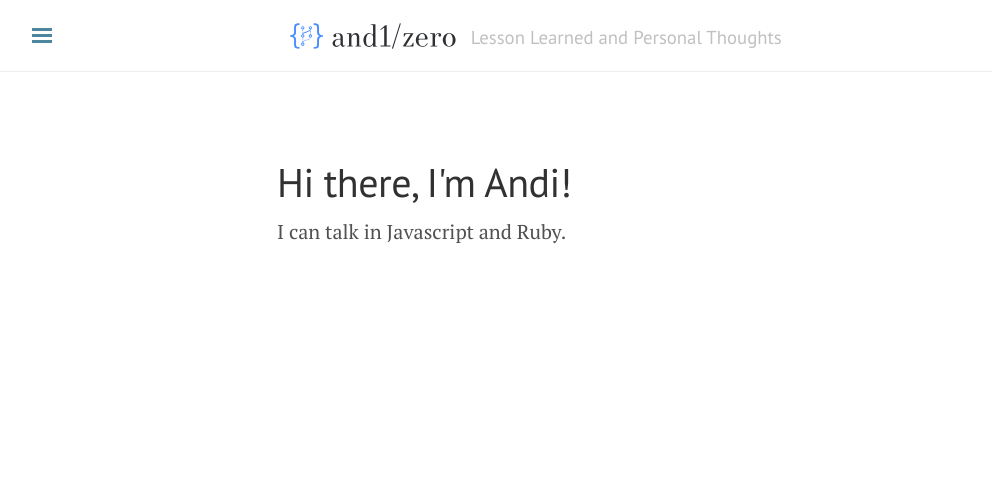
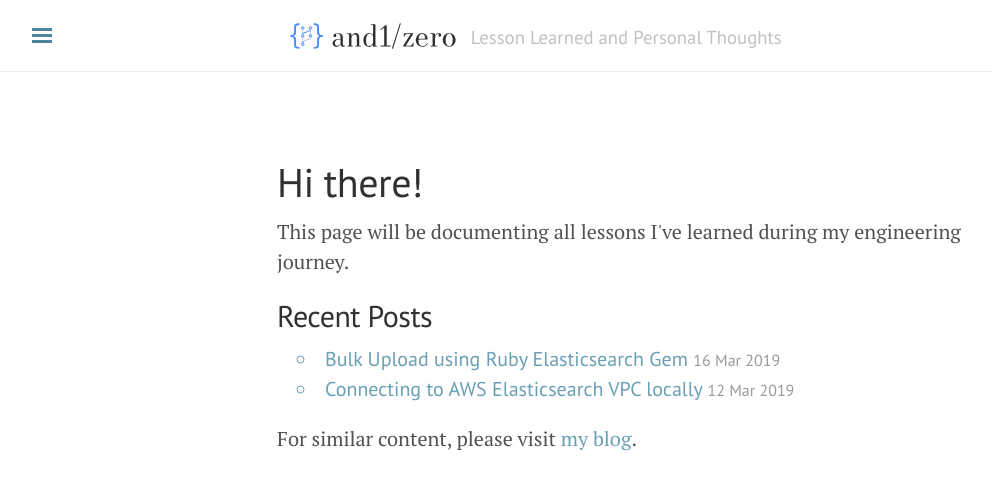
Before and after one commit to and1zero/and1zero.github.io, a Jekyll site: the page built from index.html, in a window 1280 px wide. Shown: the top 490 px of the page, without its empty margins (3-995 px from the left). Built offline with Jekyll 4.4.1, drawn with Linux system fonts in a browser that asks for light colours; nearby versions of some CDN libraries; comment, search, counter and statistics services are not loaded.

Commit message:
Fix an article and add more landing page

```diff
--- a/_config.yml
+++ b/_config.yml
@@ -44,7 +44,7 @@ nav:
     - { Categories: '/blog/categories/' }
     - { Tags: '/blog/tags/' }
   Projects:
-    - https://github.com/and1zero
+    - '/projects/'
     - { GitHub: 'https://github.com/and1zero' }
     - { GitLab: 'https://gitlab.com/and1zero' }
 
--- a/_includes/sidebar.html
+++ b/_includes/sidebar.html
@@ -75,10 +75,4 @@ styles, `#sidebar-checkbox` for behavior. -->
     &copy; {{ site.time | date: '%Y' }} {{ site.author.name }}. This work is liscensed under <a href="http://creativecommons.org/licenses/by-nc/4.0/">CC BY-NC 4.0</a>.
     </p>
   </div>
-
-  <div class="sidebar-item">
-    <p>
-    Powered by <a href="http://jekyllrb.com">jekyll</a> and <a href="http://codinfox.github.io">codinfox-lanyon</a>
-    </p>
-  </div>
 </div>
--- a/index.html
+++ b/index.html
@@ -3,6 +3,23 @@ layout: default
 title: Home
 ---
 <div>
-  <h1>Hi there, I'm Andi!</h1>
-  <p>I can talk in Javascript and Ruby.</p>
+  <h1>Hi there!</h1>
+  <p>This page will be documenting all lessons I've learned during my engineering journey.</p>
+
+  <h2>Recent Posts</h2>
+  <div class="tags-expo">
+    <div class="tags-expo-section">
+      <ul class="tags-expo-posts">
+        {% for post in site.posts limit: 3 %}
+        <a class="post-title" href="{{ site.baseurl }}{{ post.url }}">
+          <li>
+            {{ post.title }}
+            <small class="post-date">{{ post.date | date_to_string }}</small>
+          </li>
+        </a>
+        {% endfor %}
+      </ul>
+    </div>
+    <p>For similar content, please visit <a href="/blog" title="Blog">my blog</a>.</p>
+  </div>
 </div>
```
Also changed, not shown: _posts/2019-03-12-connecting-to-aws-elasticsearch-vpc-locally.md (+11 -1 lines), blog/categories.html (+5 -5 lines), blog/tags.html (+5 -5 lines), projects.md (added, +12 -0 lines).
